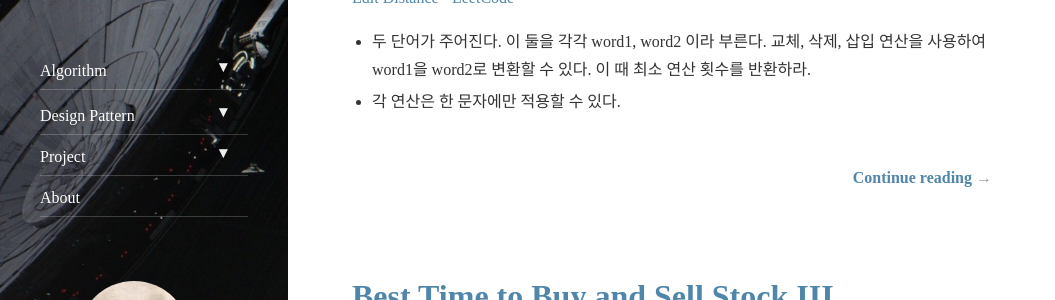
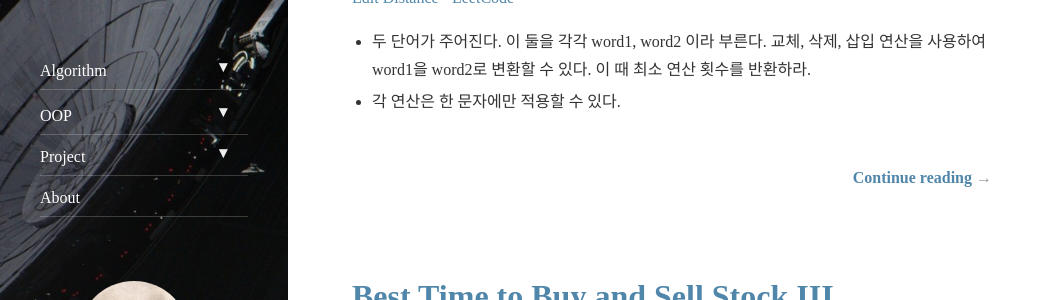
Before and after one commit to gonini/gonini.github.io, a Jekyll site: the page built from index.html, in a window 1280 px wide. Shown: the part 205-505 px from the top of the page, without its empty margins (0-1055 px from the left). Built offline with Jekyll 4.4.1, drawn with Linux system fonts in a browser that asks for light colours; nearby versions of some CDN libraries; the list of posts is cut into pages by our own code.

Commit message:
Update and rename design pattern.md to oop.md

```diff
--- a/_featured_categories/design pattern.md
+++ b/_featured_categories/oop.md
@@ -1,7 +1,7 @@
 ---
 layout: list
-title: Design Pattern
-slug: designPattern
+title: OOP
+slug: Object-Oriented Programming
 menu: true
 submenu: true
 order: 8
```
